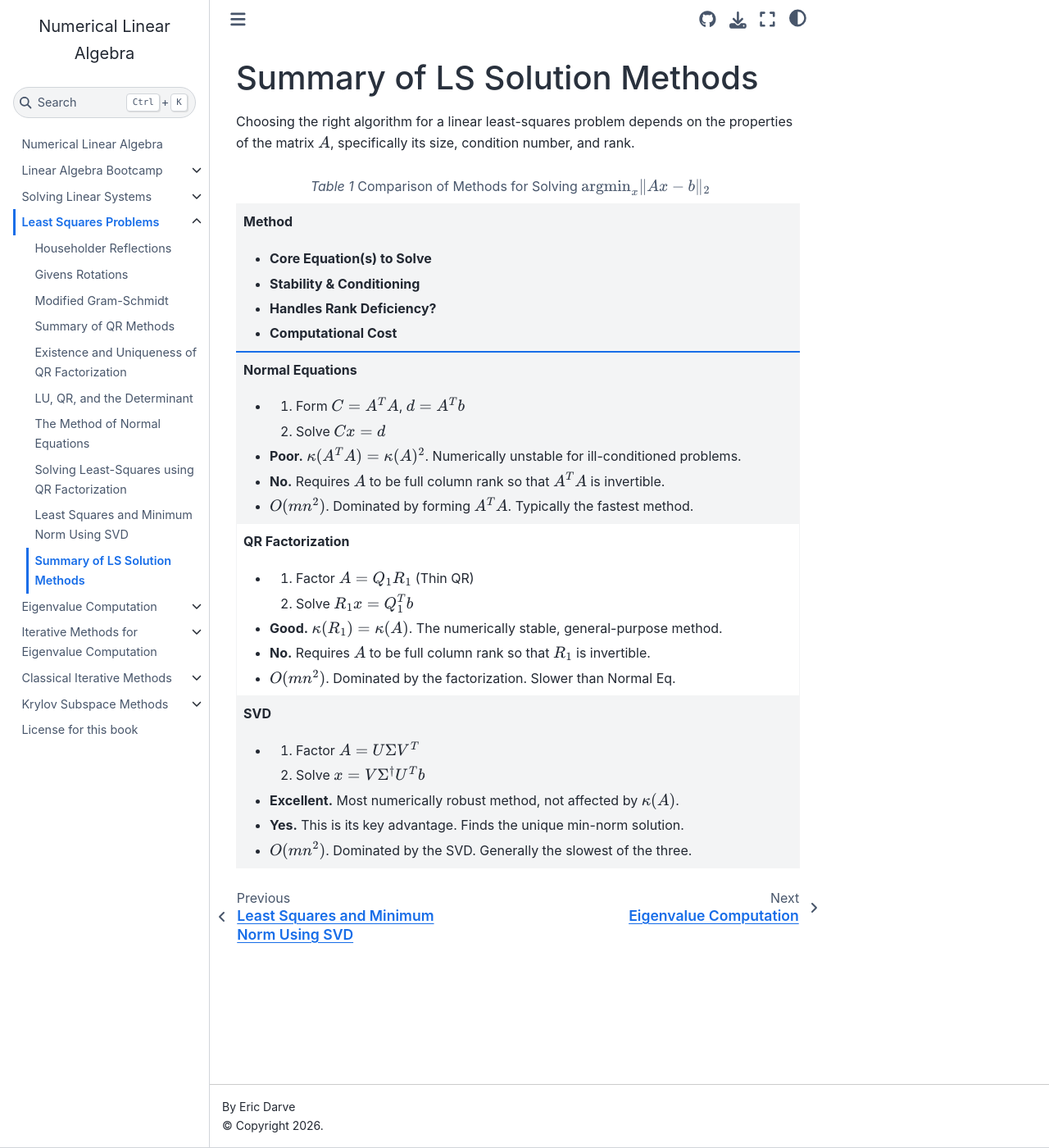
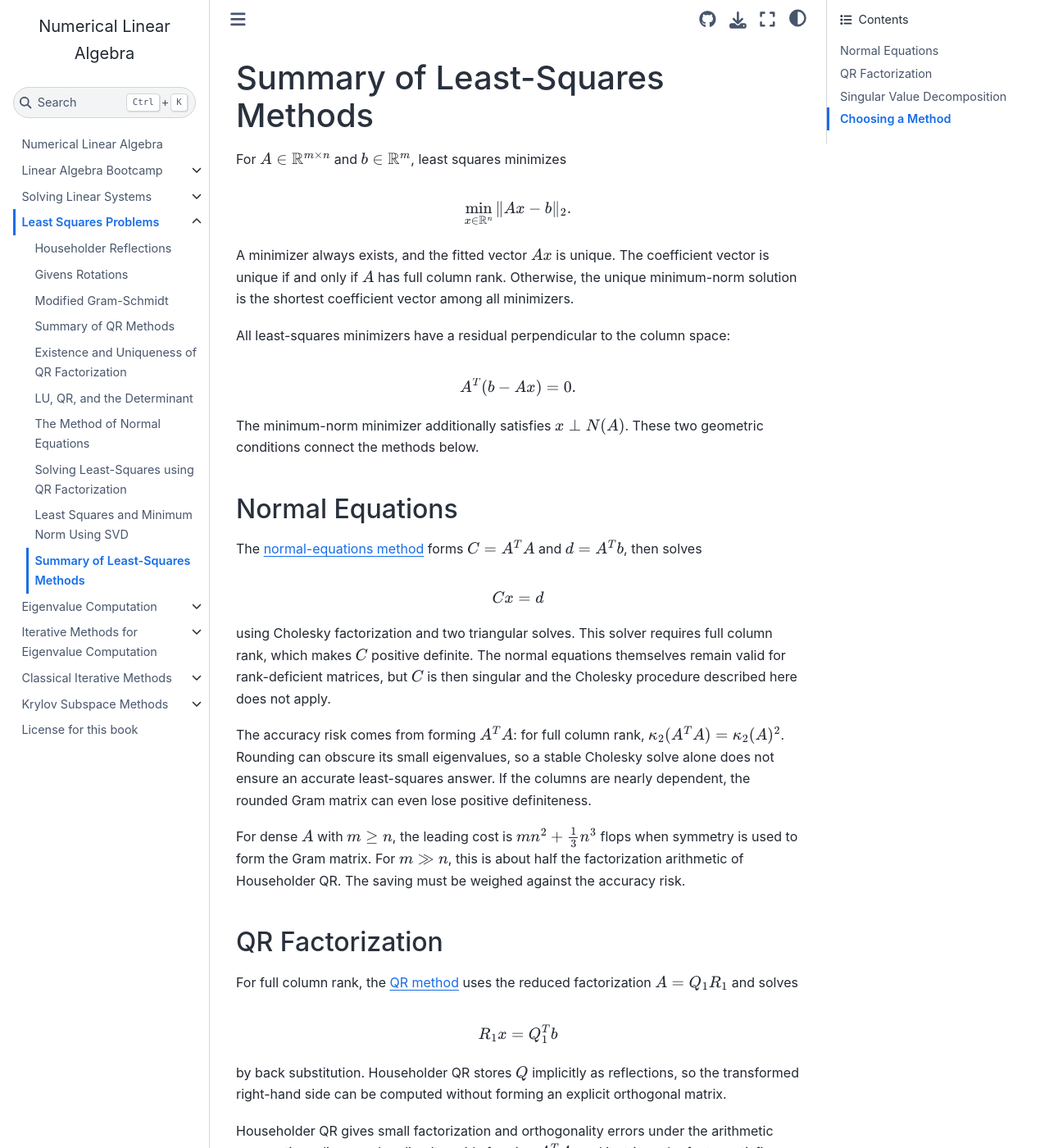
Before and after one commit to EricDarve/NLA, a Jupyter Book: the page built from content/LS_summary.md, in a window 1280 px wide and 1400 px high. Shown: the whole window at 82% size. Built offline with Jupyter Book 1.0.4 settings and Sphinx 7.4.7 and the Sphinx Book theme 1.1.4, drawn with Linux system fonts in a browser that asks for light colours; some of the changed text lies outside the part shown.

Commit message:
Clarify least-squares summary and replace comparison table

````diff
--- a/content/LS_summary.md
+++ b/content/LS_summary.md
@@ -1,32 +1,66 @@
-# Summary of LS Solution Methods
+(lls-methods-summary)=
+# Summary of Least-Squares Methods
 
-Choosing the right algorithm for a linear least-squares problem depends on the properties of the matrix $A$, specifically its size, condition number, and rank.
+For $A\in\mathbb{R}^{m\times n}$ and $b\in\mathbb{R}^m$, least squares minimizes
 
-```{list-table} Comparison of Methods for Solving $\text{argmin}_x \|Ax - b\|_2$
-:header-rows: 1
-:name: lls-methods-summary
+$$
+\min_{x\in\mathbb{R}^n}\|Ax-b\|_2.
+$$
 
-* - Method
-    - Core Equation(s) to Solve
-    - Stability & Conditioning
-    - Handles Rank Deficiency?
-    - Computational Cost
-* - **Normal Equations**
-    - 1. Form $C = A^T A$, $d = A^T b$
-        2. Solve $Cx = d$
-    - **Poor.** $\kappa(A^T A) = \kappa(A)^2$. Numerically unstable for ill-conditioned problems.
-    - **No.** Requires $A$ to be full column rank so that $A^T A$ is invertible.
-    - $O(mn^2)$. Dominated by forming $A^TA$. Typically the fastest method.
-* - **QR Factorization**
-    - 1. Factor $A = Q_1R_1$ (Thin QR)
-        2. Solve $R_1x = Q_1^T b$
-    - **Good.** $\kappa(R_1) = \kappa(A)$. The numerically stable, general-purpose method.
-    - **No.** Requires $A$ to be full column rank so that $R_1$ is invertible.
-    - $O(mn^2)$. Dominated by the factorization. Slower than Normal Eq.
-* - **SVD**
-    - 1. Factor $A = U \Sigma V^T$
-        2. Solve $x = V \Sigma^\dagger U^T b$
-    - **Excellent.** Most numerically robust method, not affected by $\kappa(A)$.
-    - **Yes.** This is its key advantage. Finds the unique min-norm solution.
-    - $O(mn^2)$. Dominated by the SVD. Generally the slowest of the three.
-```
+A minimizer always exists, and the fitted vector $Ax$ is unique. The coefficient vector is unique if and only if $A$ has full column rank. Otherwise, the unique minimum-norm solution is the shortest coefficient vector among all minimizers.
+
+All least-squares minimizers have a residual perpendicular to the column space:
+
+$$
+A^T(b-Ax)=0.
+$$
+
+The minimum-norm minimizer additionally satisfies $x\perp N(A)$. These two geometric conditions connect the methods below.
+
+## Normal Equations
+
+The [normal-equations method](normal_equations.md) forms $C=A^TA$ and $d=A^Tb$, then solves
+
+$$
+Cx=d
+$$
+
+using Cholesky factorization and two triangular solves. This solver requires full column rank, which makes $C$ positive definite. The normal equations themselves remain valid for rank-deficient matrices, but $C$ is then singular and the Cholesky procedure described here does not apply.
+
+The accuracy risk comes from forming $A^TA$: for full column rank, $\kappa_2(A^TA)=\kappa_2(A)^2$. Rounding can obscure its small eigenvalues, so a stable Cholesky solve alone does not ensure an accurate least-squares answer. If the columns are nearly dependent, the rounded Gram matrix can even lose positive definiteness.
+
+For dense $A$ with $m\ge n$, the leading cost is $mn^2+\frac13n^3$ flops when symmetry is used to form the Gram matrix. For $m\gg n$, this is about half the factorization arithmetic of Householder QR. The saving must be weighed against the accuracy risk.
+
+## QR Factorization
+
+For full column rank, the [QR method](LS_using_QR.md) uses the reduced factorization $A=Q_1R_1$ and solves
+
+$$
+R_1x=Q_1^Tb
+$$
+
+by back substitution. Householder QR stores $Q$ implicitly as reflections, so the transformed right-hand side can be computed without forming an explicit orthogonal matrix.
+
+Householder QR gives small factorization and orthogonality errors under the arithmetic assumptions discussed earlier. It avoids forming $A^TA$, and its triangular factor satisfies $\kappa_2(R_1)=\kappa_2(A)$. This avoids squaring the condition number of the matrix used in the solve; it does not remove the sensitivity of the original least-squares problem.
+
+The leading dense factorization cost is $2mn^2-\frac23n^3$ flops for $m\ge n$, plus $O(mn)$ work to transform one right-hand side and $O(n^2)$ for back substitution. The [QR summary](qr_summary.md) compares Householder, Givens, and Gram-Schmidt implementations and their different orthogonality guarantees.
+
+QR exists even when columns are dependent. What fails is the ordinary back-substitution solve with a singular $R_1$. Rank-aware QR extensions can also compute minimum-norm solutions; the full-column-rank algorithm presented here does not include those extensions.
+
+## Singular Value Decomposition
+
+The [SVD method](LS_using_SVD.md) works for any matrix shape or rank. With the compact SVD $A=U_r\Sigma_rV_r^T$, where $r=\operatorname{rank}(A)$ and $\Sigma_r$ contains only positive singular values, the minimum-norm solution is
+
+$$
+x^*=V_r\Sigma_r^{-1}U_r^Tb=A^\dagger b.
+$$
+
+Compute $U_r^Tb$, divide by the positive singular values, and multiply by $V_r$. There is no need to form the pseudoinverse $A^\dagger$ explicitly. If $A=0$, the minimum-norm solution is $x^*=0$.
+
+The SVD identifies the directions that affect the fit and sets the null-space component to zero. It also exposes small singular values, which can amplify errors when inverted. **SVD does not make an ill-conditioned problem insensitive to perturbations.** Treating small singular values as zero requires a tolerance; doing so solves a truncated approximation to the original matrix.
+
+A standard dense SVD computing the singular vectors needed for the solve costs $O(mn\min(m,n))$. For $m\ge n$, this is $O(mn^2)$, the same order as the other methods, but generally with more arithmetic than Householder QR.
+
+## Choosing a Method
+
+For a dense problem with full column rank, Householder QR is a standard choice for reliable computation. Normal equations can be useful when the matrix is well-conditioned and the arithmetic saving matters. Use SVD when rank information or a minimum-norm solution for dependent columns or an underdetermined system is needed. The choice concerns how we compute the answer; the sensitivity of that answer still depends on the problem.
````
